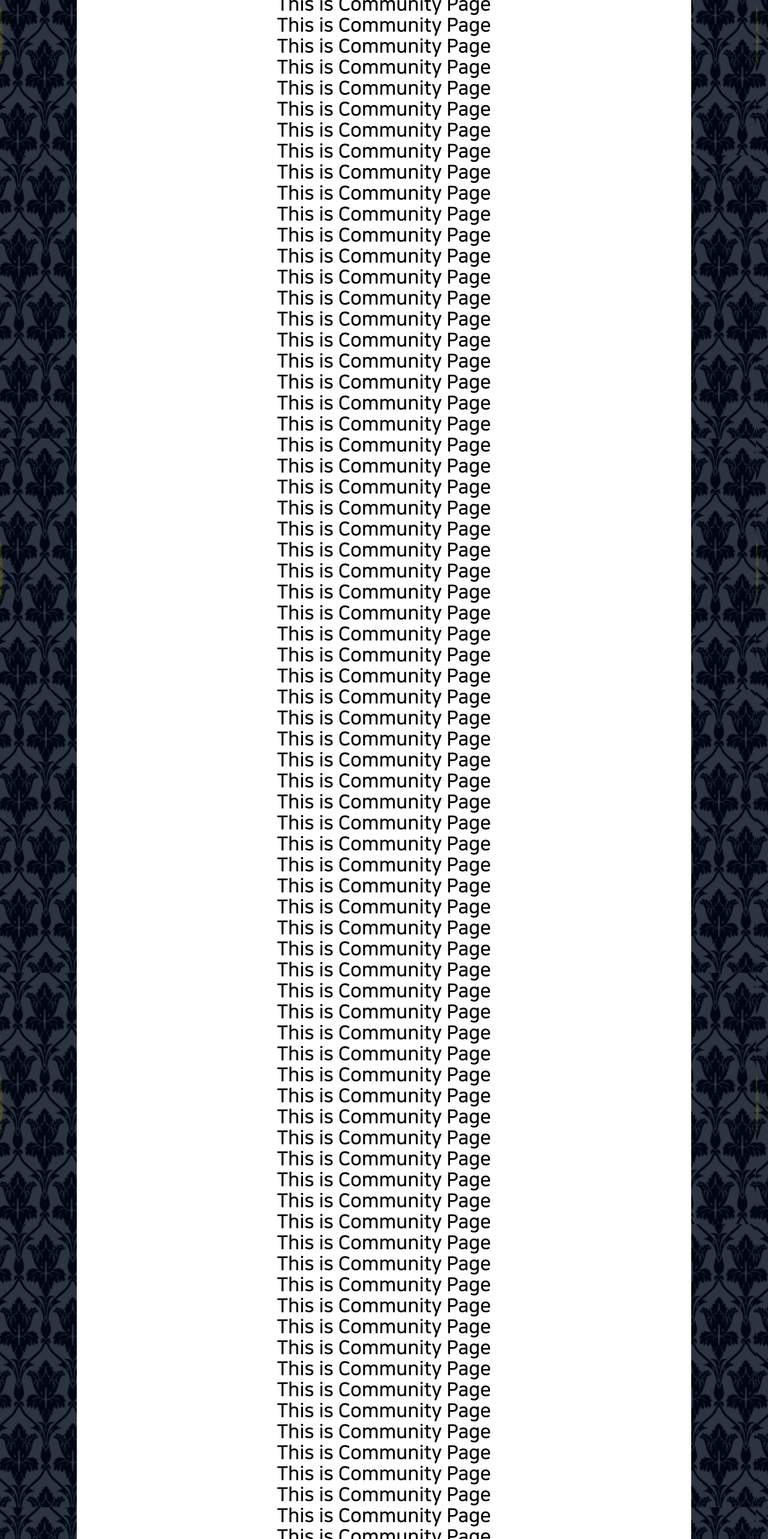
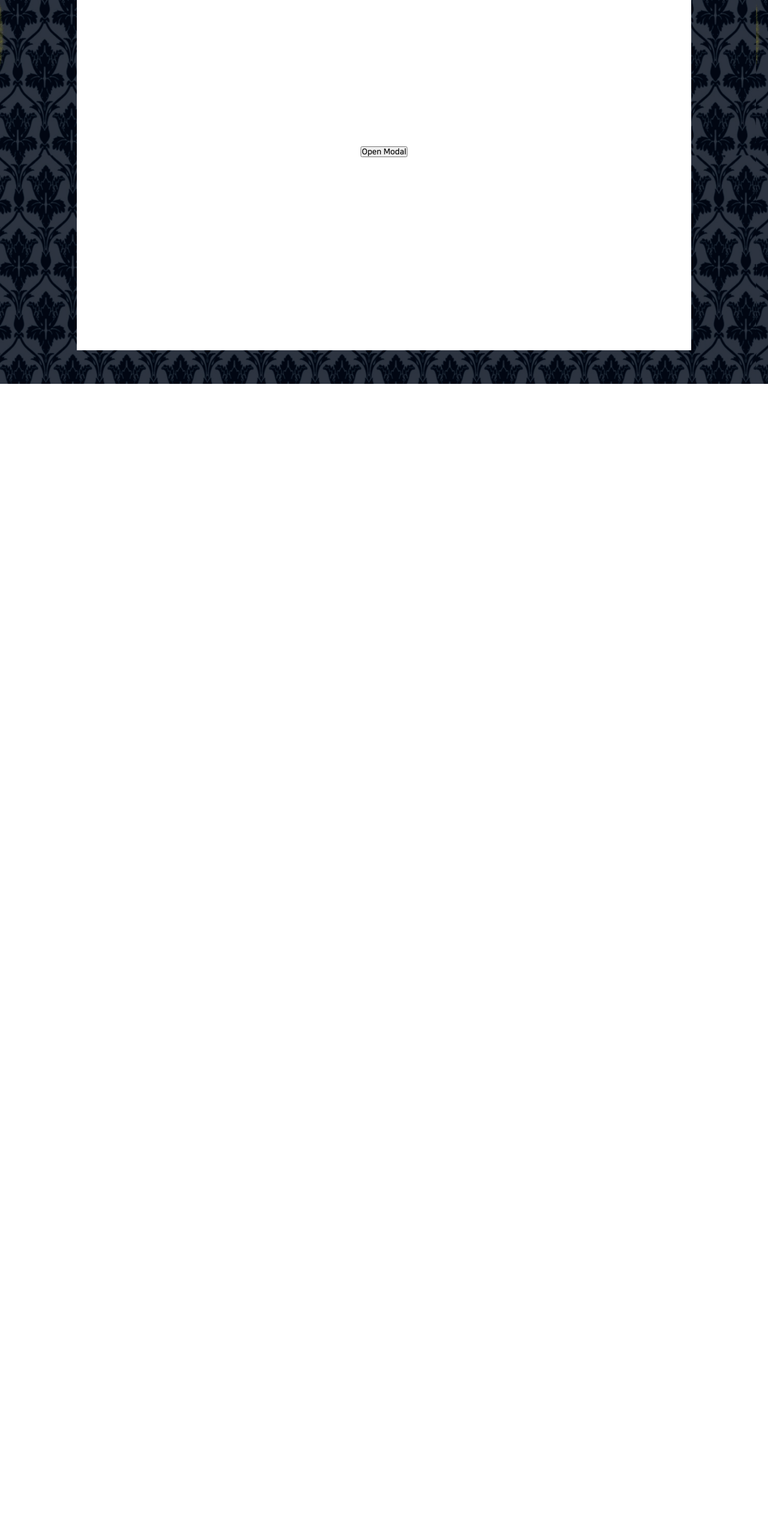
Before and after one commit to M-U-I-N-D-O/muindo-client, a React (Create React App) app in the folder client/: page /community in a window 1280 px wide. Shown: the part 160-2726 px from the top of the page at 60% size. After the commit the page ends 800 px from the top, so only its background shows below. Built offline with nearby package versions, Linux system fonts and the light colour scheme.

Commit message:
Feat : ClosetModal component 생성 및 Closet Page에 삽입

```diff
--- a/client/src/App.js
+++ b/client/src/App.js
@@ -2,6 +2,8 @@ import React from 'react';
 import styled from 'styled-components';
 import { Switch, Route, BrowserRouter as Router } from 'react-router-dom';
 import { useSelector } from 'react-redux';
+import { createContext, useState } from 'react';
+
 import Intro from './pages/Intro';
 import Home from './pages/Home';
 import About from './pages/About';
@@ -19,6 +21,7 @@ import Footer from './components/Footer';
 import Progress from './components/Progress';
 import './App.css';
 
+const ModalContext = createContext({});
 // 중앙 영역 max-width를 1024px 설정할 경우
 
 const Container = styled.div`
@@ -52,6 +55,8 @@ const Container2 = styled.div`
 
 function App() {
   const navMode = useSelector((state) => state.navbar.switch);
+  const [openModal, setOpenModal] = useState(false);
+
   return (
     //  <Container>
     //   <Route exact path="/home" component={Home} />
@@ -66,7 +71,8 @@ function App() {
     //   <Route exact path="/signup" component={SignUp} />
     //   <Route exact path="/loading" component={Progress} />
     // </Container>
-
+    <div>
+      <ModalContext.Provider value={{ openModal, setOpenModal }}>
         <Router>
           {navMode === 1 && <Navbar />}
 
@@ -91,7 +97,10 @@ function App() {
 
           {navMode === 1 && <Footer />}
         </Router>
+      </ModalContext.Provider>
+    </div>
   );
 }
+export { ModalContext };
 
 export default App;
--- /dev/null
+++ b/client/src/components/Closet/closetModal.js
@@ -0,0 +1,84 @@
+import React, { useState, createContext, useContext } from 'react';
+import { makeStyles } from '@material-ui/core/styles';
+import Modal from '@material-ui/core/Modal';
+import IconButton from '@material-ui/core/IconButton';
+import CloseIcon from '@material-ui/icons/Close';
+import Fade from '@material-ui/core/Fade';
+import Backdrop from '@material-ui/core/Backdrop';
+import styled from 'styled-components';
+import { ModalContext } from '../../App';
+
+const useStyles = makeStyles((theme) => ({
+  root: {
+    display: 'flex',
+    justifyContent: 'center',
+    // flexDirection: 'column',
+    alignItems: 'center',
+    // width: '100px',
+    // maxWidth: '1024px',
+    // minHeight: ' calc(100vh - 8.5rem)',
+    // backgroundColor: '#ececec',
+    // height: '80vw',
+  },
+  modal: {
+    backgroundColor: 'white',
+    maxWidth: '800px',
+    minWidth: '70px',
+    minHeight: '68vh',
+    width: '66vw',
+    // marginRight: '25px',
+    marginTop: '50px',
+  },
+  modalCloseBtn: {},
+}));
+
+function ModalCloseBtn() {
+  const classes = useStyles();
+  const { setOpenModal } = useContext(ModalContext);
+  const handleClose = () => {
+    setOpenModal(false);
+  };
+
+  return (
+    <IconButton aria-label="close" className={classes.closeButton} onClick={handleClose}>
+      <CloseIcon />
+    </IconButton>
+  );
+}
+
+export default function ClosetModal({ data }) {
+  const classes = useStyles();
+  const { openModal, setOpenModal } = useContext(ModalContext);
+
+  //   const [openModal, setOpenModal] = useState(false);
+  //   const handleOpen = () => {
+  //     setOpenModal(true);
+  //   };
+  const handleClose = () => {
+    setOpenModal(false);
+  };
+
+  return (
+    <div>
+      <Modal
+        className={classes.root}
+        open={openModal}
+        onClose={handleClose}
+        closeAfterTransition
+        BackdropComponent={Backdrop}
+        BackdropProps={{
+          timeout: 500,
+        }}
+      >
+        {/* <Fade in={openModal}> */}
+        <div className={classes.modal}>
+          <div>{}</div>
+          <div className={classes.modalCloseBtn}>
+            <ModalCloseBtn />
+          </div>
+        </div>
+        {/* </Fade> */}
+      </Modal>
+    </div>
+  );
+}
--- a/client/src/pages/Closet/index.js
+++ b/client/src/pages/Closet/index.js
@@ -1,8 +1,17 @@
-import React from 'react';
+import React, { useState, useContext } from 'react';
 import { Link } from 'react-router-dom';
 import { makeStyles } from '@material-ui/core/styles';
 import TopComment from '../../components/AnalysisClothes/topComment';
 import styled from 'styled-components';
+import Modal from '@material-ui/core/Modal';
+import IconButton from '@material-ui/core/IconButton';
+
+import CloseIcon from '@material-ui/icons/Close';
+import Fade from '@material-ui/core/Fade';
+import Backdrop from '@material-ui/core/Backdrop';
+import ClosetModal from '../../components/Closet/closetModal';
+
+import { ModalContext } from '../../App';
 
 const useStyles = makeStyles((theme) => ({
   root: {
@@ -13,7 +22,6 @@ const useStyles = makeStyles((theme) => ({
     width: '80vw',
     maxWidth: '1024px',
     minHeight: ' calc(100vh - 8.5rem)',
-    backgroundColor: '#ececec',
     // height: '80vw',
   },
   title: {
@@ -34,8 +42,6 @@ const useStyles = makeStyles((theme) => ({
     minWidth: '90px',
     width: '66vw',
     border: 'solid 1px',
-    // maxHeight: '600px',
-    // minHeight: '100px',
     minHeight: '57vh',
   },
   btnBox: {
@@ -43,163 +49,6 @@ const useStyles = makeStyles((theme) => ({
     flexWrap: 'wrap',
     justifyContent: 'center',
   },
-  // clothesContainer: {
-  //   display: 'flex',
-  //   maxWidth: '200px',
-  //   minWidth: '155px',
-  //   // maxHeight: '',
-  //   // minHeight: '100px',
-  //   width: '10vw',
-  //   minHeight: '80px',
-  //   alignItems: 'center',
-  //   border: 'solid 2px',
-  //   margin: '20px',
-
-  //   // padding: '3px',
-  //   justifyContent: 'center',
-  // },
-
-  // clothesContainer1: {
-  //   display: 'flex',
-  //   maxWidth: '200px',
-  //   minWidth: '100px',
-  //   // maxHeight: '',
-  //   // minHeight: '100px',
-  //   width: '10vw',
-  //   minHeight: '80px',
-  //   alignItems: 'center',
-  //   border: 'solid 2px',
-  //   margin: '20px',
-  //   fontSize: '30px',
-  //   // padding: '3px',
-  //   justifyContent: 'center',
-  // },
-  // clothesContainer2: {
-  //   display: 'flex',
-  //   maxWidth: '200px',
-  //   minWidth: '100px',
-  //   // maxHeight: '',
-  //   // minHeight: '100px',
-  //   width: '10vw',
-  //   minHeight: '150px',
-  //   alignItems: 'center',
-  //   border: 'solid 2px',
-  //   margin: '20px',
-  //   fontSize: '30px',
-
-  //   // padding: '3px',
-  //   justifyContent: 'center',
-  // },
-
-  // clothesContainer3: {
-  //   display: 'flex',
-  //   maxWidth: '200px',
-  //   minWidth: '100px',
-  //   // maxHeight: '',
-  //   // minHeight: '100px',
-  //   width: '10vw',
-  //   minHeight: '200px',
-  //   alignItems: 'center',
-  //   border: 'solid 2px',
-  //   margin: '20px',
-  //   fontSize: '30px',
-
-  //   // padding: '3px',
-  //   justifyContent: 'center',
-  // },
-
-  // clothesContainer4: {
-  //   display: 'flex',
-  //   maxWidth: '200px',
-  //   minWidth: '100px',
-  //   // maxHeight: '',
-  //   // minHeight: '100px',
-  //   width: '10vw',
-  //   minHeight: '100px',
-  //   alignItems: 'center',
-  //   border: 'solid 2px',
-  //   margin: '20px',
-  //   fontSize: '30px',
-
-  //   // padding: '3px',
-  //   justifyContent: 'center',
-  // },
-  // clothesContainer5: {
-  //   display: 'flex',
-  //   maxWidth: '200px',
-  //   minWidth: '100px',
-  //   // maxHeight: '',
-  //   // minHeight: '100px',
-  //   width: '10vw',
-  //   minHeight: '160px',
-  //   alignItems: 'center',
-  //   border: 'solid 2px',
-  //   margin: '20px',
-  //   fontSize: '30px',
-
-  //   // padding: '3px',
-  //   justifyContent: 'center',
-  // },
-
-  // clothesBox: {
-  //   margin: '40px',
-  //   fontSize: '2vw',
-  //   border: 'solid 1px',
-  // },
-  // clothesHat: {
-  //   display: 'flex',
-  //   justifyContent: 'center',
-  //   // padding: '20px 40px',
-  //   // width: '100%',
-  //   // width: '10vw',
-  //   height: '10vw',
-  //   maxHeight: '130px',
-  //   // minHeight: '50px',
-  //   // alignItems: 'center',
-  //   minHeight: '80px',
-  //   // border: 'solid 1px',
-  //   // textAlign: 'center',
-  // },
-  // clothesTop: {
-  //   display: 'flex',
-  //   justifyContent: 'center',
-  //   height: '18vw',
-
-  //   // padding: '60px 50px',
-  //   maxHeight: '250px',
-
-  //   // border: 'solid 1px',
-  // },
-  // clothesBottom: {
-  //   display: 'flex',
-  //   justifyContent: 'center',
-
-  //   // padding: '60px 50px',
-  //   maxHeight: '300px',
-
-  //   // border: 'solid 1px',
-  // },
-  // clothesShoes: {
-  //   display: 'flex',
-  //   justifyContent: 'center',
-
-  //   // padding: '20px 60px',
-  //   maxHeight: '130px',
-
-  //   // border: 'solid 1px',
-  // },
-  // clothesBag: {
-  //   display: 'flex',
-  //   justifyContent: 'center',
-
-  //   // padding: '20px 60px',
-  //   maxHeight: '180px',
-
-  //   // border: 'solid 1px',
-  // },
-  // d: {
-  //   // display: 'flex',
-  // },
   leftClothesContainer: {
     display: 'flex',
     flexDirection: 'column',
@@ -210,6 +59,7 @@ const useStyles = makeStyles((theme) => ({
     display: 'flex',
     alignItems: 'center',
     // maxWidth: '200px',
+
     minWidth: '70px',
     minHeight: '70px',
     width: '10vw',
@@ -265,40 +115,48 @@ const useStyles = makeStyles((theme) => ({
     border: 'solid 2px',
     margin: '20px 0px',
   },
+  clothesText: {
+    fontSize: '23.5px',
+  },
 }));
 
 function Closet() {
   const classes = useStyles();
-
+  const { openModal, setOpenModal } = useContext(ModalContext);
+  console.log({ openModal });
+  // const handleOpen = () => {
+  //   setOpenModal(true);
+  // };
   return (
     <div className={classes.root}>
+      <ClosetModal />
+
       <div className={classes.title}>
         <TopComment comment={'옷장에 옷을 넣어보세요.'} />
       </div>
-
       <div className={classes.closetContainer}>
         <div className={classes.leftClothesContainer}>
-          <div className={classes.hatContainer}>
-            <img style={{ maxHeight: '90px', width: '8.5vw', minWidth: '65px' }} alt="" src="../images/closet/closet_closed.jpg" />
-            {/* <div>모자</div> */}
+          <div className={classes.hatContainer} onClick={() => setOpenModal(true)}>
+            {/* <img style={{ maxHeight: '90px', width: '8.5vw', minWidth: '65px' }} alt="" src="../images/closet/closet_closed.jpg" /> */}
+            <div className={classes.clothesText}>모자</div>
           </div>
-          <div className={classes.topContainer}>
-            <img style={{ maxHeight: '230px', width: '9vw', minWidth: '90px' }} alt="" src="../images/closet/closet_closed.jpg" />
-            {/* <div>상의</div> */}
+          <div className={classes.topContainer} onClick={() => setOpenModal(true)}>
+            {/* <img style={{ maxHeight: '230px', width: '9vw', minWidth: '90px' }} alt="" src="../images/closet/closet_closed.jpg" /> */}
+            <div className={classes.clothesText}>상의</div>
           </div>
-          <div className={classes.bottomContainer}>
-            <img style={{ maxHeight: '260px', width: '9vw', minWidth: '90px' }} alt="" src="../images/closet/closet_closed.jpg" />
-            {/* <div>상의</div> */}
+          <div className={classes.bottomContainer} onClick={() => setOpenModal(true)}>
+            {/* <img style={{ maxHeight: '260px', width: '9vw', minWidth: '90px' }} alt="" src="../images/closet/closet_closed.jpg" /> */}
+            <div className={classes.clothesText}>하의</div>
           </div>
-          <div className={classes.shoesContainer}>
-            <img style={{ maxHeight: '140px', width: '9vw', minWidth: '70px' }} alt="" src="../images/closet/closet_closed.jpg" />
-            {/* <div>상의</div> */}
+          <div className={classes.shoesContainer} onClick={() => setOpenModal(true)}>
+            {/* <img style={{ maxHeight: '140px', width: '9vw', minWidth: '70px' }} alt="" src="../images/closet/closet_closed.jpg" /> */}
+            <div className={classes.clothesText}>신발</div>
           </div>
         </div>
         <div className={classes.rightClothesContainer}>
-          <div className={classes.bagContainer}>
-            <img style={{ maxHeight: '190px', width: '9vw', minWidth: '85px' }} alt="" src="../images/closet/closet_closed.jpg" />
-            {/* <div>가방</div> */}
+          <div className={classes.bagContainer} onClick={() => setOpenModal(true)}>
+            {/* <img style={{ maxHeight: '190px', width: '9vw', minWidth: '85px' }} alt="" src="../images/closet/closet_closed.jpg" /> */}
+            <div className={classes.clothesText}>가방</div>
           </div>
         </div>
       </div>
--- a/client/src/pages/Community/index.js
+++ b/client/src/pages/Community/index.js
@@ -1,142 +1,163 @@
-import React from 'react';
+import React, { useState, useContext } from 'react';
 import { makeStyles } from '@material-ui/core/styles';
-const useStyles = makeStyles((theme) => ({
-  root: {
-    // display: 'flex',
-    // maxWidth: '1024px',
-    // width: '80vw',
-    // backgroundColor: 'white',
-    // flexDirection: 'column',
-    // alignItems: 'center',
-  },
-}));
-function Community() {
+import Modal from '@material-ui/core/Modal';
+import ClosetModal from '../../components/Closet/closetModal';
+
+import { ModalContext } from '../../App';
+const useStyles = makeStyles((theme) => ({}));
+
+export default function SimpleModal() {
   const classes = useStyles();
+  // getModalStyle is not a pure function, we roll the style only on the first render
+  const { openModal, setOpenModal } = useContext(ModalContext);
 
   return (
-    <div className={classes.root}>
-      <h1>This is Community Page</h1>
-      <h1>This is Community Page</h1>
-      <h1>This is Community Page</h1>
-      <h1>This is Community Page</h1>
-      <h1>This is Community Page</h1>
-      <h1>This is Community Page</h1>
-      <h1>This is Community Page</h1>
-      <h1>This is Community Page</h1>
-      <h1>This is Community Page</h1>
-      <h1>This is Community Page</h1>
-      <h1>This is Community Page</h1>
-      <h1>This is Community Page</h1>
-      <h1>This is Community Page</h1>
-      <h1>This is Community Page</h1>
-      <h1>This is Community Page</h1>
-      <h1>This is Community Page</h1>
-      <h1>This is Community Page</h1>
-      <h1>This is Community Page</h1>
-      <h1>This is Community Page</h1>
-      <h1>This is Community Page</h1>
-      <h1>This is Community Page</h1>
-      <h1>This is Community Page</h1>
-      <h1>This is Community Page</h1>
-      <h1>This is Community Page</h1>
-      <h1>This is Community Page</h1>
-      <h1>This is Community Page</h1>
-      <h1>This is Community Page</h1>
-      <h1>This is Community Page</h1>
-      <h1>This is Community Page</h1>
-      <h1>This is Community Page</h1>
-      <h1>This is Community Page</h1>
-      <h1>This is Community Page</h1>
-      <h1>This is Community Page</h1>
-      <h1>This is Community Page</h1>
-      <h1>This is Community Page</h1>
-      <h1>This is Community Page</h1>
-      <h1>This is Community Page</h1>
-      <h1>This is Community Page</h1>
-      <h1>This is Community Page</h1>
-      <h1>This is Community Page</h1>
-      <h1>This is Community Page</h1>
-      <h1>This is Community Page</h1>
-      <h1>This is Community Page</h1>
-      <h1>This is Community Page</h1>
-      <h1>This is Community Page</h1>
-      <h1>This is Community Page</h1>
-      <h1>This is Community Page</h1>
-      <h1>This is Community Page</h1>
-      <h1>This is Community Page</h1>
-      <h1>This is Community Page</h1>
-      <h1>This is Community Page</h1>
-      <h1>This is Community Page</h1>
-      <h1>This is Community Page</h1>
-      <h1>This is Community Page</h1>
-      <h1>This is Community Page</h1>
-      <h1>This is Community Page</h1>
-      <h1>This is Community Page</h1>
-      <h1>This is Community Page</h1>
-      <h1>This is Community Page</h1>
-      <h1>This is Community Page</h1>
-      <h1>This is Community Page</h1>
-      <h1>This is Community Page</h1>
-      <h1>This is Community Page</h1>
-      <h1>This is Community Page</h1>
-      <h1>This is Community Page</h1>
-      <h1>This is Community Page</h1>
-      <h1>This is Community Page</h1>
-      <h1>This is Community Page</h1>
-      <h1>This is Community Page</h1>
-      <h1>This is Community Page</h1>
-      <h1>This is Community Page</h1>
-      <h1>This is Community Page</h1>
-      <h1>This is Community Page</h1>
-      <h1>This is Community Page</h1>
-      <h1>This is Community Page</h1>
-      <h1>This is Community Page</h1>
-      <h1>This is Community Page</h1>
-      <h1>This is Community Page</h1>
-      <h1>This is Community Page</h1>
-      <h1>This is Community Page</h1>
-      <h1>This is Community Page</h1>
-      <h1>This is Community Page</h1>
-      <h1>This is Community Page</h1>
-      <h1>This is Community Page</h1>
-      <h1>This is Community Page</h1>
-      <h1>This is Community Page</h1>
-      <h1>This is Community Page</h1>
-      <h1>This is Community Page</h1>
-      <h1>This is Community Page</h1>
-      <h1>This is Community Page</h1>
-      <h1>This is Community Page</h1>
-      <h1>This is Community Page</h1>
-      <h1>This is Community Page</h1>
-      <h1>This is Community Page</h1>
-      <h1>This is Community Page</h1>
-      <h1>This is Community Page</h1>
-      <h1>This is Community Page</h1>
-      <h1>This is Community Page</h1>
-      <h1>This is Community Page</h1>
-      <h1>This is Community Page</h1>
-      <h1>This is Community Page</h1>
-      <h1>This is Community Page</h1>
-      <h1>This is Community Page</h1>
-      <h1>This is Community Page</h1>
-      <h1>This is Community Page</h1>
-      <h1>This is Community Page</h1>
-      <h1>This is Community Page</h1>
-      <h1>This is Community Page</h1>
-      <h1>This is Community Page</h1>
-      <h1>This is Community Page</h1>
-      <h1>This is Community Page</h1>
-      <h1>This is Community Page</h1>
-      <h1>This is Community Page</h1>
-      <h1>This is Community Page</h1>
-      <h1>This is Community Page</h1>
-      <h1>This is Community Page</h1>
-      <h1>This is Community Page</h1>
-      <h1>This is Community Page</h1>
-      <h1>This is Community Page</h1>
-      <h1>This is Community Page</h1>
+    <div>
+      <button type="button" onClick={() => setOpenModal(true)}>
+        Open Modal
+      </button>
+      <ClosetModal />
     </div>
   );
 }
 
-export default Community;
+// const useStyles = makeStyles((theme) => ({
+//   root: {
+//     // display: 'flex',
+//     // maxWidth: '1024px',
+//     // width: '80vw',
+//     // backgroundColor: 'white',
+//     // flexDirection: 'column',
+//     // alignItems: 'center',
+//   },
+// }));
+// function Community() {
+//   const classes = useStyles();
+
+//   return (
+//     <div className={classes.root}>
+//       <h1>This is Community Page</h1>
+//       <h1>This is Community Page</h1>
+//       <h1>This is Community Page</h1>
+//       <h1>This is Community Page</h1>
+//       <h1>This is Community Page</h1>
+//       <h1>This is Community Page</h1>
+//       <h1>This is Community Page</h1>
+//       <h1>This is Community Page</h1>
+//       <h1>This is Community Page</h1>
+//       <h1>This is Community Page</h1>
+//       <h1>This is Community Page</h1>
+//       <h1>This is Community Page</h1>
+//       <h1>This is Community Page</h1>
+//       <h1>This is Community Page</h1>
+//       <h1>This is Community Page</h1>
+//       <h1>This is Community Page</h1>
+//       <h1>This is Community Page</h1>
+//       <h1>This is Community Page</h1>
+//       <h1>This is Community Page</h1>
+//       <h1>This is Community Page</h1>
+//       <h1>This is Community Page</h1>
+//       <h1>This is Community Page</h1>
+//       <h1>This is Community Page</h1>
+//       <h1>This is Community Page</h1>
+//       <h1>This is Community Page</h1>
+//       <h1>This is Community Page</h1>
+//       <h1>This is Community Page</h1>
+//       <h1>This is Community Page</h1>
+//       <h1>This is Community Page</h1>
+//       <h1>This is Community Page</h1>
+//       <h1>This is Community Page</h1>
+//       <h1>This is Community Page</h1>
+//       <h1>This is Community Page</h1>
+//       <h1>This is Community Page</h1>
+//       <h1>This is Community Page</h1>
+//       <h1>This is Community Page</h1>
+//       <h1>This is Community Page</h1>
+//       <h1>This is Community Page</h1>
+//       <h1>This is Community Page</h1>
+//       <h1>This is Community Page</h1>
+//       <h1>This is Community Page</h1>
+//       <h1>This is Community Page</h1>
+//       <h1>This is Community Page</h1>
+//       <h1>This is Community Page</h1>
+//       <h1>This is Community Page</h1>
+//       <h1>This is Community Page</h1>
+//       <h1>This is Community Page</h1>
+//       <h1>This is Community Page</h1>
+//       <h1>This is Community Page</h1>
+//       <h1>This is Community Page</h1>
+//       <h1>This is Community Page</h1>
+//       <h1>This is Community Page</h1>
+//       <h1>This is Community Page</h1>
+//       <h1>This is Community Page</h1>
+//       <h1>This is Community Page</h1>
+//       <h1>This is Community Page</h1>
+//       <h1>This is Community Page</h1>
+//       <h1>This is Community Page</h1>
+//       <h1>This is Community Page</h1>
+//       <h1>This is Community Page</h1>
+//       <h1>This is Community Page</h1>
+//       <h1>This is Community Page</h1>
+//       <h1>This is Community Page</h1>
+//       <h1>This is Community Page</h1>
+//       <h1>This is Community Page</h1>
+//       <h1>This is Community Page</h1>
+//       <h1>This is Community Page</h1>
+//       <h1>This is Community Page</h1>
+//       <h1>This is Community Page</h1>
+//       <h1>This is Community Page</h1>
+//       <h1>This is Community Page</h1>
+//       <h1>This is Community Page</h1>
+//       <h1>This is Community Page</h1>
+//       <h1>This is Community Page</h1>
+//       <h1>This is Community Page</h1>
+//       <h1>This is Community Page</h1>
+//       <h1>This is Community Page</h1>
+//       <h1>This is Community Page</h1>
+//       <h1>This is Community Page</h1>
+//       <h1>This is Community Page</h1>
+//       <h1>This is Community Page</h1>
+//       <h1>This is Community Page</h1>
+//       <h1>This is Community Page</h1>
+//       <h1>This is Community Page</h1>
+//       <h1>This is Community Page</h1>
+//       <h1>This is Community Page</h1>
+//       <h1>This is Community Page</h1>
+//       <h1>This is Community Page</h1>
+//       <h1>This is Community Page</h1>
+//       <h1>This is Community Page</h1>
+//       <h1>This is Community Page</h1>
+//       <h1>This is Community Page</h1>
+//       <h1>This is Community Page</h1>
+//       <h1>This is Community Page</h1>
+//       <h1>This is Community Page</h1>
+//       <h1>This is Community Page</h1>
+//       <h1>This is Community Page</h1>
+//       <h1>This is Community Page</h1>
+//       <h1>This is Community Page</h1>
+//       <h1>This is Community Page</h1>
+//       <h1>This is Community Page</h1>
+//       <h1>This is Community Page</h1>
+//       <h1>This is Community Page</h1>
+//       <h1>This is Community Page</h1>
+//       <h1>This is Community Page</h1>
+//       <h1>This is Community Page</h1>
+//       <h1>This is Community Page</h1>
+//       <h1>This is Community Page</h1>
+//       <h1>This is Community Page</h1>
+//       <h1>This is Community Page</h1>
+//       <h1>This is Community Page</h1>
+//       <h1>This is Community Page</h1>
+//       <h1>This is Community Page</h1>
+//       <h1>This is Community Page</h1>
+//       <h1>This is Community Page</h1>
+//       <h1>This is Community Page</h1>
+//       <h1>This is Community Page</h1>
+//       <h1>This is Community Page</h1>
+//       <h1>This is Community Page</h1>
+//       <h1>This is Community Page</h1>
+//     </div>
+//   );
+// }
+
+// export default Community;
```
Lines whose indentation alone changed are shown as unchanged.
